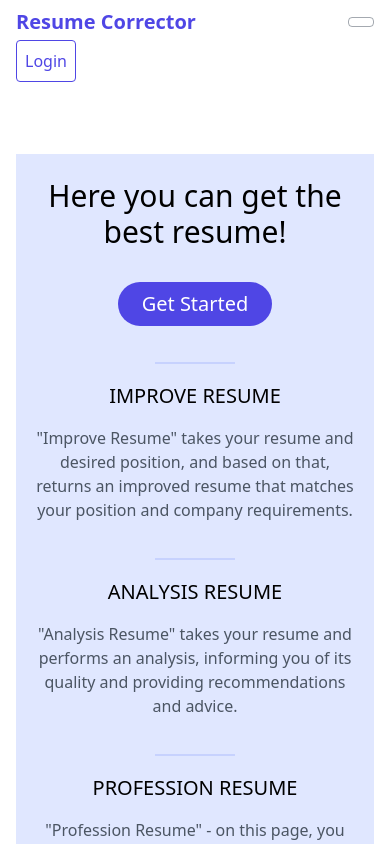
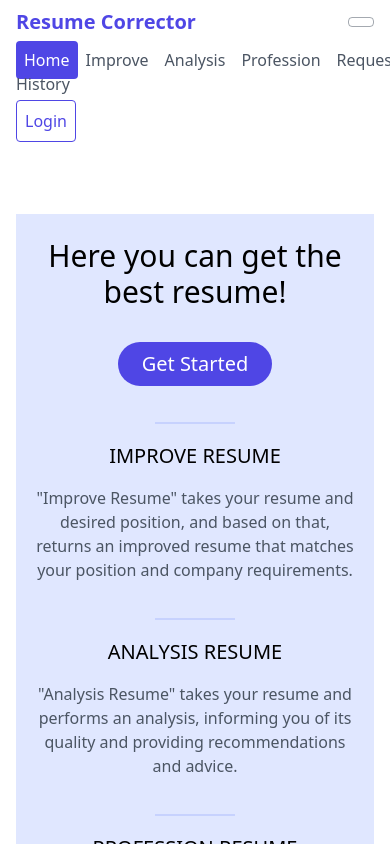
Before and after one commit to Ansar331/Frontend, a Next.js app: page / in a window 390 px wide. Both pictures are taken after a click on the button 361 px from the left and 22 px from the top of the page. Shown: the top 844 px of the page. Built offline with nearby package versions, Linux system fonts and the light colour scheme; no server answers.

Commit message:
update header for telephone2

```diff
--- a/components/header.jsx
+++ b/components/header.jsx
@@ -1,13 +1,36 @@
 import { useSession, signIn, signOut } from 'next-auth/react';
+import { useEffect, useState } from 'react';
 
 function Header() {
   const { data: session } = useSession();
+  const [isMobileMenuOpen, setMobileMenuOpen] = useState(false);
+
+  useEffect(() => {
+    const handleResize = () => {
+      if (window.innerWidth >= 768) {
+        setMobileMenuOpen(false);
+      }
+    };
+
+    window.addEventListener('resize', handleResize);
+
+    return () => {
+      window.removeEventListener('resize', handleResize);
+    };
+  }, []);
+
   const handleLogout = () => {
     signOut();
   };
-  const handleGoogleSignIn = () => {
+
+  const handleGoogleSignin = () => {
     signIn('google');
   };
+
+  const toggleMobileMenu = () => {
+    setMobileMenuOpen(!isMobileMenuOpen);
+  };
+
   return (
     <div className="header-2">
       <nav className="bg-white py-2 md:py-4">
@@ -19,13 +42,16 @@ function Header() {
             <button
               className="border border-solid border-gray-600 px-3 py-1 rounded text-gray-600 opacity-50 hover:opacity-75 md:hidden"
               id="navbar-toggle"
+              onClick={toggleMobileMenu}
             >
               <i className="fas fa-bars"></i>
             </button>
           </div>
 
           <div
-            className="hidden md:flex flex-col md:flex-row md:ml-auto mt-3 md:mt-0"
+            className={`${
+              isMobileMenuOpen ? '' : 'hidden'
+            } md:flex flex-col md:flex-row md:ml-auto mt-3 md:mt-0`}
             id="navbar-collapse"
           >
             <a
@@ -82,7 +108,7 @@ function Header() {
             </button>
           ) : (
             <button
-              onClick={handleGoogleSignIn}
+              onClick={handleGoogleSignin}
               className="p-2 lg:px-4 md:mx-2 text-indigo-600 text-center border border-solid border-indigo-600 rounded hover:bg-indigo-600 hover:text-white transition-colors duration-300 mt-1 md:mt-0 md:ml-1"
             >
               Login
```
